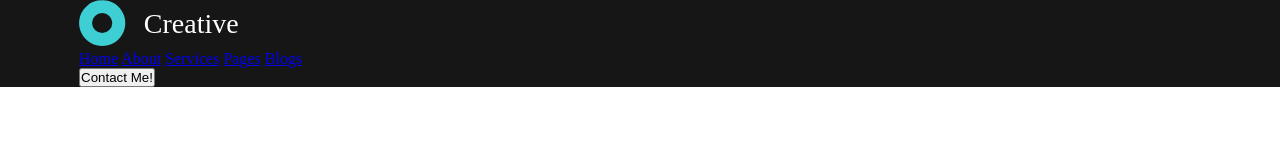
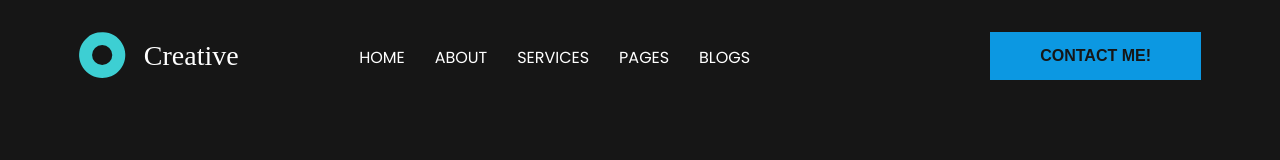
Before and after one commit to anmolgupta02/anmolgupta02.github.io, a plain HTML site: page portfolio/index.html in a window 1280 px wide. Drawn offline with Linux system fonts and the light colour scheme.

Commit message:
navbar complete

```diff
--- a/portfolio/index.html
+++ b/portfolio/index.html
@@ -5,16 +5,18 @@
     <meta name="viewport" content="width=device-width, initial-scale=1.0">
     <title>Anmol Gupta</title>
     <link rel="stylesheet" href="style.css">
+    <link rel="preconnect" href="https://fonts.gstatic.com">
+    <link href="https://fonts.googleapis.com/css2?family=Poppins:wght@400;600&display=swap" rel="stylesheet">
 </head>
 <body>
     <header>
         <div class="container">
-        <nav>
-             <div class="left">
+        <nav class="flex item-center justify-between">
+             <div class="left flex item-center">
                    <div class="branding">
                        <img src="./assets/logo.svg" alt="Logo of portfolio">
                    </div>
-                   <div>
+                   <div class="center-it">
                        <a href="#">Home</a>
                        <a href="#">About</a>
                        <a href="#">Services</a>
@@ -24,7 +26,7 @@
              </div>
 
              <div class="right">
-                 <button>Contact Me!</button>
+                 <button class="btn btn-primary">Contact Me!</button>
              </div>
         </nav>
         </div>
--- a/portfolio/style.css
+++ b/portfolio/style.css
@@ -1,3 +1,5 @@
+@import 'utilities.css';
+
 :root{
     --primary:#0C98E2;
     --dark:#161616;
@@ -15,6 +17,7 @@
 
 header{
     background-color: #161616;
+    height: 800px;
 }
 
 .container{
@@ -22,3 +25,37 @@ header{
     padding: 0 15px;
     margin: 0 auto;
 }
+
+header nav .left a{
+    color: white;
+    text-decoration: none;
+    margin-right: 1.6rem;
+    text-transform: uppercase;
+    transition: all .3s ease ;
+}
+header nav .left a:hover{
+    color: var(--primary);
+}
+
+body{
+    font-family: 'Poppins', sans-serif;
+}
+.center-it{
+    align-items: center;
+    padding: 0.8rem 0;
+}
+header nav{
+    padding: 2rem 0;
+}
+
+header nav .branding{
+    margin-right: 6rem;
+}
+
+.btn{
+
+}
+
+.btn-primary{
+
+}
--- /dev/null
+++ b/portfolio/utilities.css
@@ -0,0 +1,42 @@
+:root{
+    --primary:#0C98E2;
+    --dark:#161616;
+    --pure: #ffffff;
+    --ternary: #A1AAB5;
+    --light: F2F2F2;
+}
+
+.flex{
+    display: flex;
+}
+
+.items-center{
+    align-items: center;
+}
+
+.justify-between{
+    justify-content: space-between;
+}
+
+.btn{
+    padding: 0.8rem 3rem;
+    font-size: 1rem;
+    font-weight: 600;
+    border: 2px solid transparent;
+    outline: none;
+    cursor: pointer;
+    text-transform: uppercase;
+    transition: all .3s ease;
+}
+
+
+.btn-primary{
+    background: var(--primary);
+    color: var(--dark);
+}
+
+.btn-primary:hover{
+    border-color: var(--primary);
+    background: transparent;
+    color: var(--primary);
+}
```
